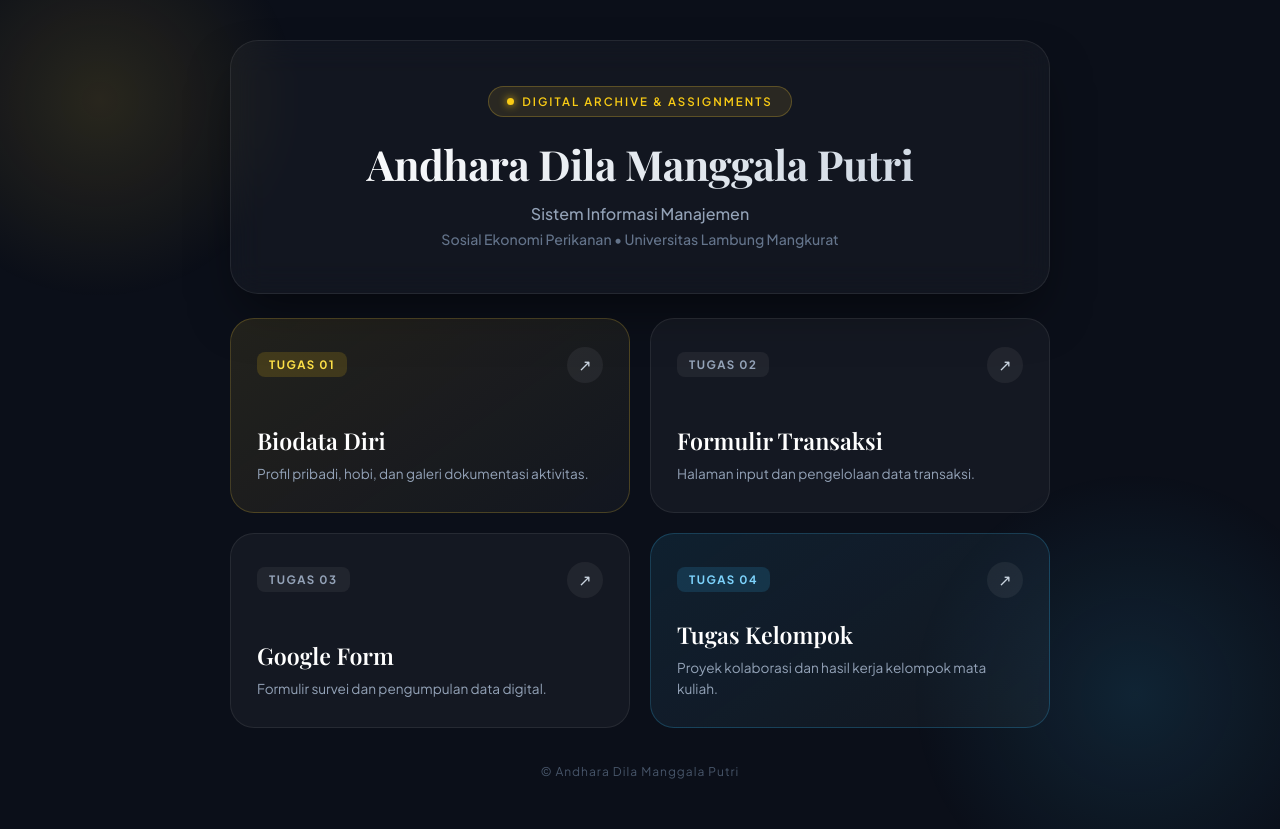
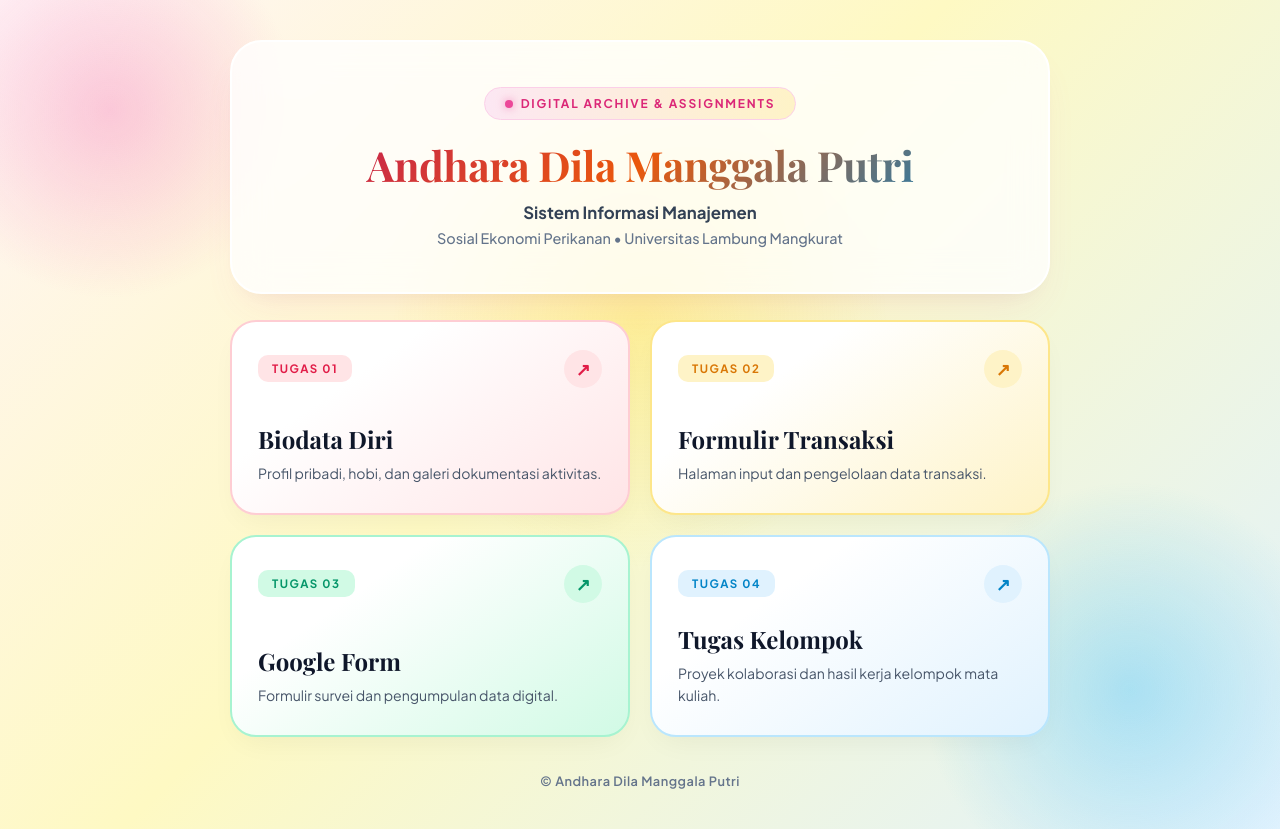
Before and after one commit to andharadila28-web/all-web-sisfor, a plain HTML site: page index.html in a window 1280 px wide. Drawn offline with nearby package versions, Linux system fonts and the light colour scheme; a web font is replaced by a local one.

Commit message:
Update index.html

```diff
--- a/index.html
+++ b/index.html
@@ -16,8 +16,9 @@
         body {
             font-family: 'Plus Jakarta Sans', sans-serif;
             min-height: 100vh;
-            background-color: #0b0f19;
-            color: #f8fafc;
+            /* Latar belakang cerah dengan gradasi lembut */
+            background: linear-gradient(135deg, #fff5f7 0%, #fef9c3 45%, #e0f2fe 100%);
+            color: #1e293b;
             display: flex;
             flex-direction: column;
             align-items: center;
@@ -27,25 +28,37 @@
             overflow-x: hidden;
         }
 
-        /* Efek Cahaya Ambient di Latar Belakang */
-        .glow-1 {
+        /* Dekorasi Lingkaran Warna-Warni di Latar Belakang */
+        .blob-1 {
             position: fixed;
-            top: -100px;
-            left: -100px;
-            width: 400px;
-            height: 400px;
-            background: radial-gradient(circle, rgba(212, 175, 55, 0.15) 0%, transparent 70%);
+            top: -80px;
+            left: -80px;
+            width: 380px;
+            height: 380px;
+            background: radial-gradient(circle, rgba(244, 114, 182, 0.35) 0%, transparent 70%);
             z-index: 0;
             pointer-events: none;
         }
 
-        .glow-2 {
+        .blob-2 {
             position: fixed;
-            bottom: -120px;
-            right: -80px;
-            width: 450px;
-            height: 450px;
-            background: radial-gradient(circle, rgba(56, 189, 248, 0.12) 0%, transparent 70%);
+            bottom: -100px;
+            right: -60px;
+            width: 420px;
+            height: 420px;
+            background: radial-gradient(circle, rgba(56, 189, 248, 0.35) 0%, transparent 70%);
+            z-index: 0;
+            pointer-events: none;
+        }
+
+        .blob-3 {
+            position: fixed;
+            top: 40%;
+            left: 50%;
+            transform: translate(-50%, -50%);
+            width: 500px;
+            height: 500px;
+            background: radial-gradient(circle, rgba(250, 204, 21, 0.25) 0%, transparent 70%);
             z-index: 0;
             pointer-events: none;
         }
@@ -59,38 +72,38 @@
 
         /* Bagian Profil Atas (Hero Card) */
         .profile-banner {
-            background: rgba(255, 255, 255, 0.03);
-            border: 1px solid rgba(255, 255, 255, 0.08);
-            backdrop-filter: blur(16px);
-            border-radius: 28px;
+            background: rgba(255, 255, 255, 0.78);
+            border: 2px solid #ffffff;
+            backdrop-filter: blur(18px);
+            border-radius: 32px;
             padding: 45px 35px;
             text-align: center;
-            margin-bottom: 24px;
-            box-shadow: 0 25px 50px -12px rgba(0, 0, 0, 0.5);
+            margin-bottom: 26px;
+            box-shadow: 0 20px 40px -15px rgba(236, 72, 153, 0.12), 0 10px 25px -10px rgba(0, 0, 0, 0.05);
         }
 
         .badge {
             display: inline-flex;
             align-items: center;
             gap: 8px;
-            background: rgba(212, 175, 55, 0.12);
-            border: 1px solid rgba(212, 175, 55, 0.3);
-            color: #facc15;
-            font-size: 0.72rem;
-            font-weight: 600;
-            letter-spacing: 2px;
+            background: linear-gradient(90deg, #fce7f3, #fef3c7);
+            border: 1px solid #fbcfe8;
+            color: #db2777;
+            font-size: 0.75rem;
+            font-weight: 700;
+            letter-spacing: 1.8px;
             text-transform: uppercase;
-            padding: 7px 18px;
+            padding: 8px 20px;
             border-radius: 50px;
-            margin-bottom: 22px;
+            margin-bottom: 20px;
         }
 
         .dot {
-            width: 7px;
-            height: 7px;
-            background-color: #facc15;
+            width: 8px;
+            height: 8px;
+            background-color: #ec4899;
             border-radius: 50%;
-            box-shadow: 0 0 8px #facc15;
+            box-shadow: 0 0 8px rgba(236, 72, 153, 0.6);
         }
 
         .name {
@@ -99,21 +112,22 @@
             font-weight: 700;
             letter-spacing: -0.5px;
             line-height: 1.2;
-            margin-bottom: 14px;
-            background: linear-gradient(to right, #ffffff, #cbd5e1);
+            margin-bottom: 12px;
+            /* Gradasi warna teks yang cerah */
+            background: linear-gradient(135deg, #be185d 0%, #ea580c 50%, #0284c7 100%);
             -webkit-background-clip: text;
             -webkit-text-fill-color: transparent;
         }
 
         .subtitle {
-            font-size: 1rem;
-            color: #94a3b8;
-            font-weight: 500;
+            font-size: 1.05rem;
+            color: #334155;
+            font-weight: 700;
             margin-bottom: 6px;
         }
 
         .campus {
-            font-size: 0.88rem;
+            font-size: 0.9rem;
             color: #64748b;
             font-weight: 500;
         }
@@ -127,42 +141,24 @@
 
         .card {
             position: relative;
-            background: rgba(255, 255, 255, 0.04);
-            border: 1px solid rgba(255, 255, 255, 0.08);
-            border-radius: 24px;
+            background: rgba(255, 255, 255, 0.85);
+            border: 2px solid #ffffff;
+            border-radius: 26px;
             padding: 28px 26px;
             text-decoration: none;
-            color: #f8fafc;
+            color: #1e293b;
             display: flex;
             flex-direction: column;
             justify-content: space-between;
             min-height: 195px;
             transition: all 0.35s cubic-bezier(0.16, 1, 0.3, 1);
+            box-shadow: 0 12px 30px -10px rgba(0, 0, 0, 0.06);
             overflow: hidden;
         }
 
-        /* Garis cahaya di atas kartu saat disentuh */
-        .card::before {
-            content: "";
-            position: absolute;
-            top: 0;
-            left: 0;
-            right: 0;
-            height: 2px;
-            background: linear-gradient(90deg, transparent, rgba(250, 204, 21, 0.8), transparent);
-            opacity: 0;
-            transition: opacity 0.35s ease;
-        }
-
         .card:hover {
-            transform: translateY(-6px);
-            background: rgba(255, 255, 255, 0.07);
-            border-color: rgba(255, 255, 255, 0.18);
-            box-shadow: 0 20px 40px -15px rgba(0, 0, 0, 0.6);
-        }
-
-        .card:hover::before {
-            opacity: 1;
+            transform: translateY(-7px) scale(1.01);
+            box-shadow: 0 22px 40px -12px rgba(0, 0, 0, 0.12);
         }
 
         .card-header {
@@ -177,74 +173,122 @@
             font-weight: 700;
             letter-spacing: 1.5px;
             text-transform: uppercase;
-            color: #94a3b8;
-            background: rgba(255, 255, 255, 0.06);
-            padding: 5px 12px;
-            border-radius: 8px;
+            padding: 6px 14px;
+            border-radius: 10px;
         }
 
         .arrow-btn {
-            width: 36px;
-            height: 36px;
+            width: 38px;
+            height: 38px;
             border-radius: 50%;
-            background: rgba(255, 255, 255, 0.06);
             display: flex;
             align-items: center;
             justify-content: center;
-            font-size: 1rem;
-            color: #cbd5e1;
+            font-size: 1.1rem;
+            font-weight: 700;
             transition: all 0.3s ease;
         }
 
         .card:hover .arrow-btn {
-            background: #facc15;
-            color: #0b0f19;
-            transform: rotate(45deg);
+            transform: rotate(45deg) scale(1.1);
         }
 
         .card-body h2 {
             font-family: 'Playfair Display', serif;
-            font-size: 1.45rem;
-            font-weight: 600;
+            font-size: 1.5rem;
+            font-weight: 700;
             margin-bottom: 8px;
+            color: #0f172a;
+        }
+
+        .card-body p {
+            font-size: 0.88rem;
+            color: #475569;
+            line-height: 1.55;
+        }
+
+        /* --- TEMA WARNA TIAP KARTU --- */
+
+        /* Kartu 1: Pink Coral Cerah */
+        .card-1 {
+            background: linear-gradient(145deg, #ffffff 30%, #ffe4e6 100%);
+            border-color: #fecdd3;
+        }
+        .card-1 .card-tag {
+            background: #ffe4e6;
+            color: #e11d48;
+        }
+        .card-1 .arrow-btn {
+            background: #ffe4e6;
+            color: #e11d48;
+        }
+        .card-1:hover .arrow-btn {
+            background: #f43f5e;
             color: #ffffff;
         }
 
-        .card-body p {
-            font-size: 0.85rem;
-            color: #94a3b8;
-            line-height: 1.5;
+        /* Kartu 2: Kuning Mangga / Oranye Hangat */
+        .card-2 {
+            background: linear-gradient(145deg, #ffffff 30%, #fef3c7 100%);
+            border-color: #fde68a;
+        }
+        .card-2 .card-tag {
+            background: #fef3c7;
+            color: #d97706;
+        }
+        .card-2 .arrow-btn {
+            background: #fef3c7;
+            color: #d97706;
+        }
+        .card-2:hover .arrow-btn {
+            background: #f59e0b;
+            color: #ffffff;
         }
 
-        /* Kartu 1 (Aksen Emas Lembut) */
-        .card-featured {
-            background: linear-gradient(145deg, rgba(212, 175, 55, 0.12) 0%, rgba(255, 255, 255, 0.03) 100%);
-            border-color: rgba(212, 175, 55, 0.25);
+        /* Kartu 3: Hijau Mint Segar */
+        .card-3 {
+            background: linear-gradient(145deg, #ffffff 30%, #d1fae5 100%);
+            border-color: #a7f3d0;
+        }
+        .card-3 .card-tag {
+            background: #d1fae5;
+            color: #059669;
+        }
+        .card-3 .arrow-btn {
+            background: #d1fae5;
+            color: #059669;
+        }
+        .card-3:hover .arrow-btn {
+            background: #10b981;
+            color: #ffffff;
         }
 
-        .card-featured .card-tag {
-            background: rgba(250, 204, 21, 0.15);
-            color: #fde047;
+        /* Kartu 4: Biru Langit / Ungu Pastel */
+        .card-4 {
+            background: linear-gradient(145deg, #ffffff 30%, #e0f2fe 100%);
+            border-color: #bae6fd;
         }
-
-        /* Kartu 4 (Aksen Biru Lembut untuk Tugas Kelompok) */
-        .card-group {
-            background: linear-gradient(145deg, rgba(56, 189, 248, 0.10) 0%, rgba(255, 255, 255, 0.03) 100%);
-            border-color: rgba(56, 189, 248, 0.22);
+        .card-4 .card-tag {
+            background: #e0f2fe;
+            color: #0284c7;
         }
-
-        .card-group .card-tag {
-            background: rgba(56, 189, 248, 0.15);
-            color: #7dd3fc;
+        .card-4 .arrow-btn {
+            background: #e0f2fe;
+            color: #0284c7;
+        }
+        .card-4:hover .arrow-btn {
+            background: #0ea5e9;
+            color: #ffffff;
         }
 
         /* Footer */
         footer {
             margin-top: 36px;
             text-align: center;
-            font-size: 0.75rem;
-            color: #475569;
-            letter-spacing: 1px;
+            font-size: 0.8rem;
+            font-weight: 600;
+            color: #64748b;
+            letter-spacing: 0.5px;
         }
 
         /* Responsif untuk layar HP */
@@ -263,8 +307,9 @@
 </head>
 <body>
 
-    <div class="glow-1"></div>
-    <div class="glow-2"></div>
+    <div class="blob-1"></div>
+    <div class="blob-2"></div>
+    <div class="blob-3"></div>
 
     <div class="wrapper">
         <!-- Kartu Identitas Atas -->
@@ -282,7 +327,7 @@
         <main class="bento-grid">
 
             <!-- TUGAS 1 -->
-            <a href="tugas1.html" class="card card-featured">
+            <a href="tugas1.html" class="card card-1">
                 <div class="card-header">
                     <span class="card-tag">Tugas 01</span>
                     <div class="arrow-btn">↗</div>
@@ -294,7 +339,7 @@
             </a>
 
             <!-- TUGAS 2 -->
-            <a href="tugas2.html" class="card">
+            <a href="tugas2.html" class="card card-2">
                 <div class="card-header">
                     <span class="card-tag">Tugas 02</span>
                     <div class="arrow-btn">↗</div>
@@ -306,7 +351,7 @@
             </a>
 
             <!-- TUGAS 3 -->
-            <a href="tugas3.html" class="card">
+            <a href="tugas3.html" class="card card-3">
                 <div class="card-header">
                     <span class="card-tag">Tugas 03</span>
                     <div class="arrow-btn">↗</div>
@@ -318,7 +363,7 @@
             </a>
 
             <!-- TUGAS 4 -->
-            <a href="tugas4.html" class="card card-group">
+            <a href="tugas4.html" class="card card-4">
                 <div class="card-header">
                     <span class="card-tag">Tugas 04</span>
                     <div class="arrow-btn">↗</div>
@@ -332,7 +377,7 @@
         </main>
 
         <footer>
-            &copy; Andhara Dila Manggala Putri
+            © Andhara Dila Manggala Putri
         </footer>
     </div>
 
```
